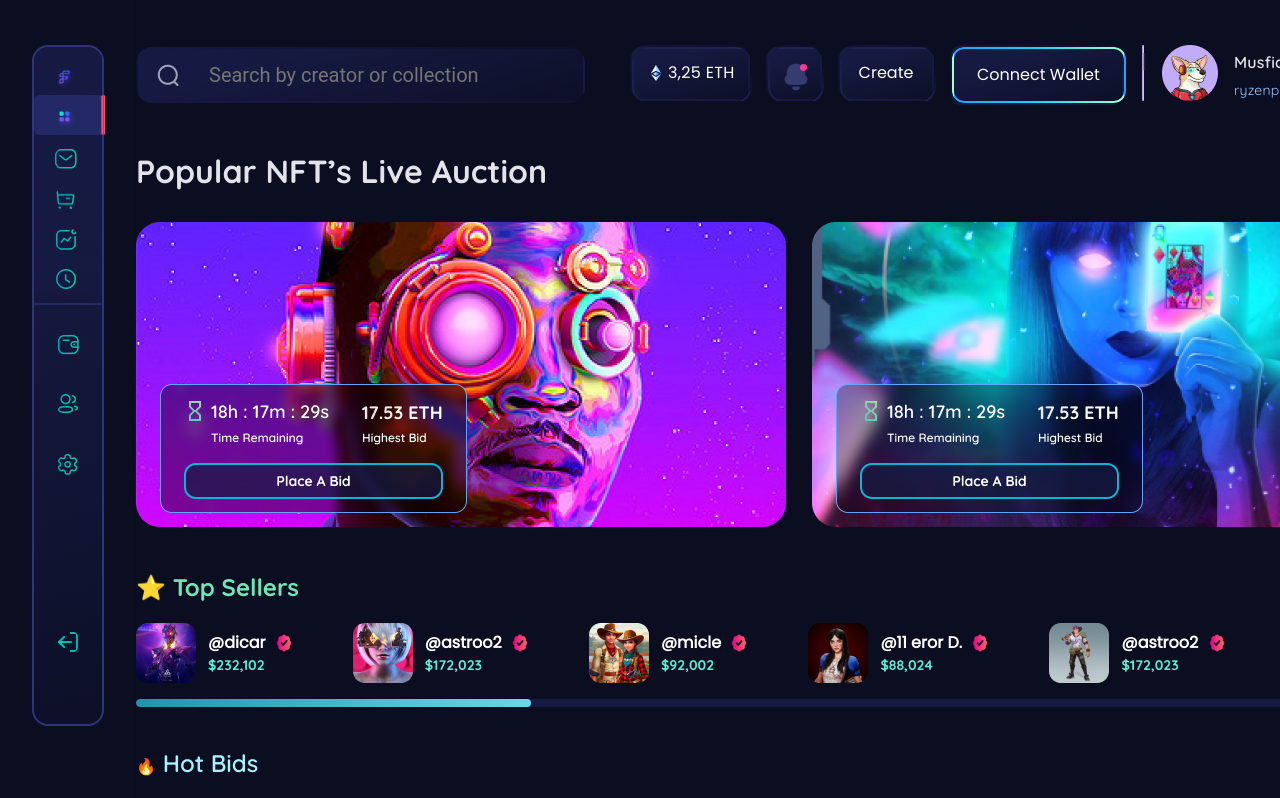
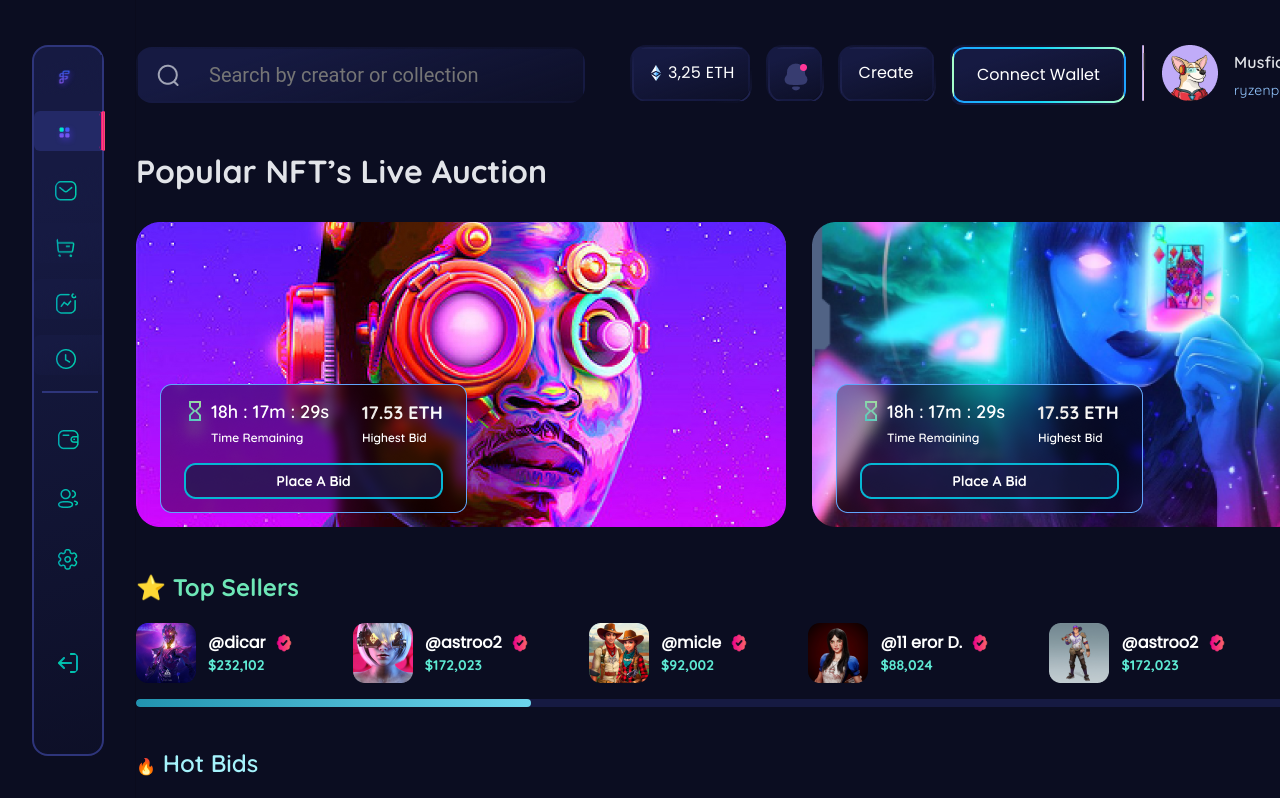
Before and after one commit to tabitabasharat/dashbord-pratice, a React (Create React App) app: page / in a window 1280 px wide. Shown: the top 798 px of the page. Built offline with nearby package versions, Linux system fonts and the light colour scheme.

Commit message:
changing

```diff
--- a/src/drawer/SideDrawer/SideDrawer.css
+++ b/src/drawer/SideDrawer/SideDrawer.css
@@ -40,8 +40,14 @@
   z-index: 1; /* Ensure the pseudo-element is behind the text */
   margin-top: 40px !important;
 }
+.border-btom-stly{
+  width: 56px;
+  margin: 8px;
+border: 2px 0px 0px 0px;
+opacity: 0px;
+border-bottom: 2px solid #2E357B;
+}
 .drawer-bg {
-  /* background-color: red !important; */
   border: 2px solid #2e357b !important;
   border-radius: 16px !important;
   background: linear-gradient(
@@ -54,6 +60,10 @@
   margin-right: 20px;
   width: 72px !important;
   margin-left: 32px !important;
+  height: 90% !important;
+  display: flex;
+  flex-direction: column;
+  justify-content: space-between;
 }
 .Mui-selected {
   background: #232966 !important;
@@ -110,7 +120,7 @@
   z-index: -1;
 }
 .logout-btn {
-  padding: 120px 0px 62px !important;
+  padding-bottom:71px !important;
   text-align: center;
   display: flex;
   align-items: end;
@@ -232,7 +242,12 @@
   align-items: center; */
 }
 .divider-stly {
-  border-bottom: 2px solid #232966;
+  /* border-bottom: 2px solid #232966; */
+  gap: 16px !important;
+  display: flex;
+  justify-content: center;
+  align-items: center;
+  flex-direction: column;
   /* margin: 0px 8px !important; */
 }
 .adjustment-of-buttons {
@@ -591,7 +606,7 @@
 }
 .side-profile {
   width: 368px !important;
-  height: 1108px !important;
+  height: 1180px !important;
   position: relative;
   border-radius: 16px !important;
   background: linear-gradient(
@@ -847,7 +862,7 @@
   display: flex;
   justify-content: space-between;
   align-items: center;
-  gap: 55px;
+  gap: 48px !important;
 }
 .name-n-id h3 {
   font-family: Poppins;
@@ -947,9 +962,9 @@
   position: relative;
   border: 2px solid transparent;
   border-radius: 16px;
-  padding: 16px 0px 16px 71px;
+  padding: 16px 16px 16px 71px;
   z-index: 1;
-  color: #ffff; /* Optional: Set the text color */
+  color: #ffff;
   cursor: pointer;
   width: 449px;
   height: 56px;
@@ -958,12 +973,6 @@
     #161a42 22.61%,
     rgba(22, 26, 66, 0) 118.29%
   );
-}
-.shown {
-  gap: 16px;
-  display: flex;
-  align-items: center;
-  justify-content: center;
 }
 .search-input::before {
   align-items: center;
@@ -981,7 +990,7 @@
   border: 2px solid transparent;
   background: linear-gradient(
     90deg,
-    #1fa2ff 0%,
+    #39e808 0%,
     #12d8fa 50%,
     #a6ffcb 100%
   ) !important;
@@ -990,3 +999,10 @@
   mask-composite: exclude;
   z-index: -1;
 }
+
+.shown {
+  gap: 16px;
+  display: flex;
+  align-items: center;
+  justify-content: center;
+}
--- a/src/drawer/SideDrawer/SideDrawer.jsx
+++ b/src/drawer/SideDrawer/SideDrawer.jsx
@@ -148,10 +148,14 @@ const Drawer = styled(MuiDrawer, {
   flexShrink: 0,
   whiteSpace: "nowrap",
   boxSizing: "border-box",
+  overflowY:"hidden",
+
   ...(open && {
     ...openedMixin(theme),
     "& .MuiDrawer-paper": {
       ...openedMixin(theme),
+      overflowY:"hidden"
+
     },
   }),
   ...(!open && {
@@ -159,6 +163,7 @@ const Drawer = styled(MuiDrawer, {
     "& .MuiDrawer-paper": {
       ...closedMixin(theme),
       backgroundColor: "#0B0D21",
+      overflowY:"hidden"
     },
   }),
 }));
@@ -200,6 +205,7 @@ const hoverindex = 1;
     <Box sx={{ display: "flex", width: "100%" }}>
       <Drawer variant="permanent" className="main-drawer">
         <div className="drawer-bg">
+          <div>
           <List className="divider-stly">
             {["Inbox", "Starred", "Send email", "Drafts","rating","timing"].map((text, index) => (
               <ListItem
@@ -245,7 +251,8 @@ const hoverindex = 1;
               </ListItem>
             ))}
           </List>
-          <Divider  />
+          <div className="border-btom-stly"></div>
+          {/* <Divider  /> */}
           <List className="d-flex justify-content-center align-items-center flex-column">
             {sideevents.map(({ text, Path }, index) => (
               <ListItem key={text} disablePadding sx={{ display: "block" }}>
@@ -292,9 +299,12 @@ const hoverindex = 1;
               </ListItem>
             ))}
           </List>
+          </div>
+          <div>
           <List className="d-flex align-items-center justify-content-center">
             <img src={logout} className="logout-btn" />
           </List>
+          </div>
         </div>
       </Drawer>
       {/* <Content/> */}
```
